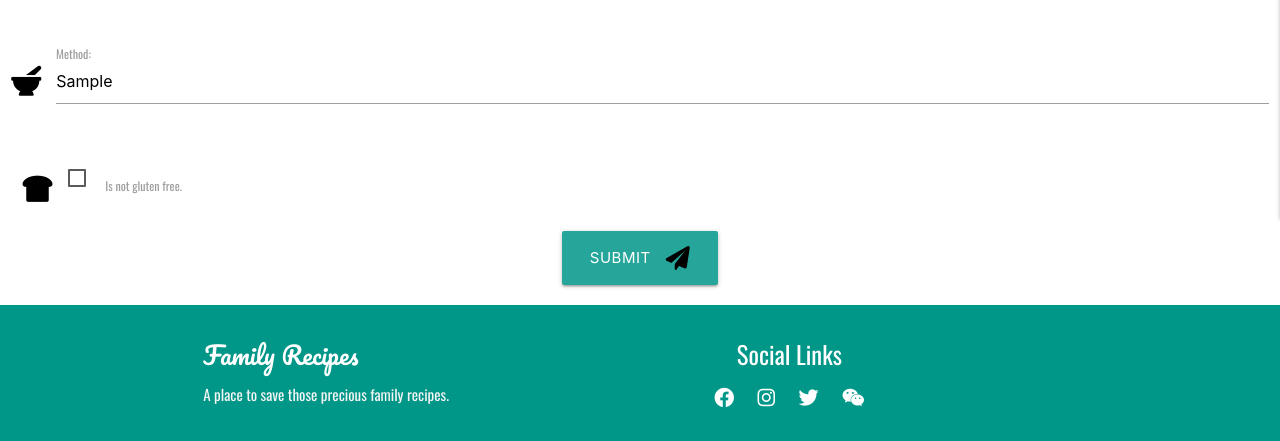
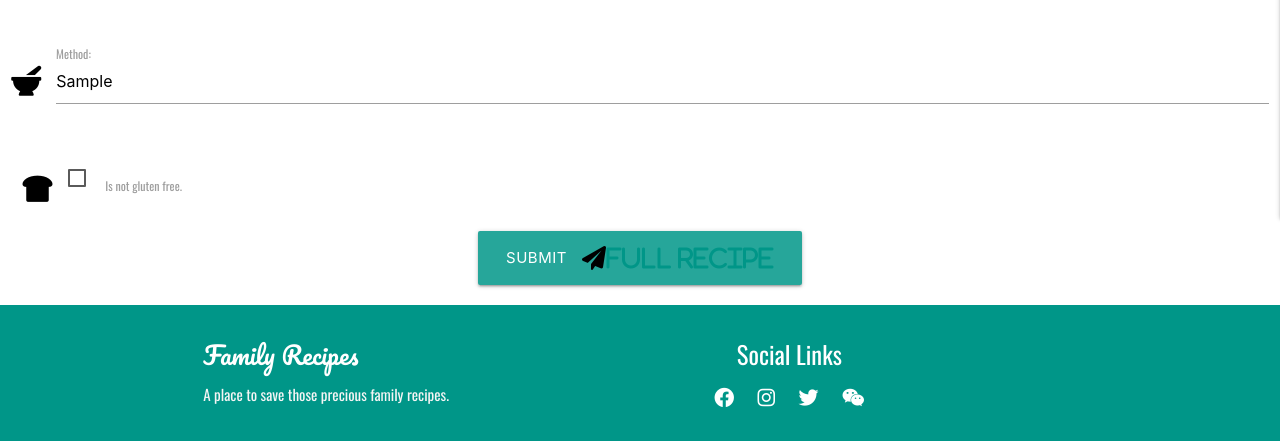
Before and after one commit to Code-Institute-Submissions/MichelleCoffey-Family_recipes_JanResub, a Flask app: template templates/edit_recipe.html in a window 1280 px wide. Shown: the part 642-1083 px from the top of the page. Run offline with Flask 2, Linux system fonts and the light colour scheme; the template is opened without the code that fills it: most values are stand-ins (such as "Sample title", 1, 10 or a date in 2020); some libraries are stand-ins or nearby versions.

Commit message:
added new links for btn in edit recipe.

```diff
--- a/templates/add_recipe.html
+++ b/templates/add_recipe.html
@@ -88,7 +88,7 @@
         <!-- Submit button  -->
         <div class="row">
             <div class="col s12 center-align">
-                <button class="btn waves-effect waves-light btn-large" type="submit" action="{{ url_for('full_recipe') }}">Submit
+                <button class="btn waves-effect waves-light btn-large" type="submit">Submit
                     <i class="fas fa-paper-plane right"></i>
                   </button>
 
--- a/templates/edit_recipe.html
+++ b/templates/edit_recipe.html
@@ -99,9 +99,11 @@
                             <input type="checkbox" id="gluten_free" name="gluten_free" checked>
                         {% else %}
                             <input type="checkbox" id="gluten_free" name="gluten_free">
-                        {% endif %}
+
                         <span class="checkbox"></span>
                         Is not gluten free.
+                        {% endif %}
+
                             </label>
                         </div>
                     </div>
@@ -111,7 +113,8 @@
     <div class="row">
         <div class="col s12 center-align">
             <button class="btn waves-effect waves-light btn-large" type="submit">Submit
-                <i class="fas fa-paper-plane right"></i>
+                <i class="fas fa-paper-plane right"><a class="full-recipe-btn teal-text text-shadow"
+                                            href="{{ url_for('full_recipe', recipe_id=recipe._id) }}">Full Recipe</a></i>
               </button>
 
         </div>
```
